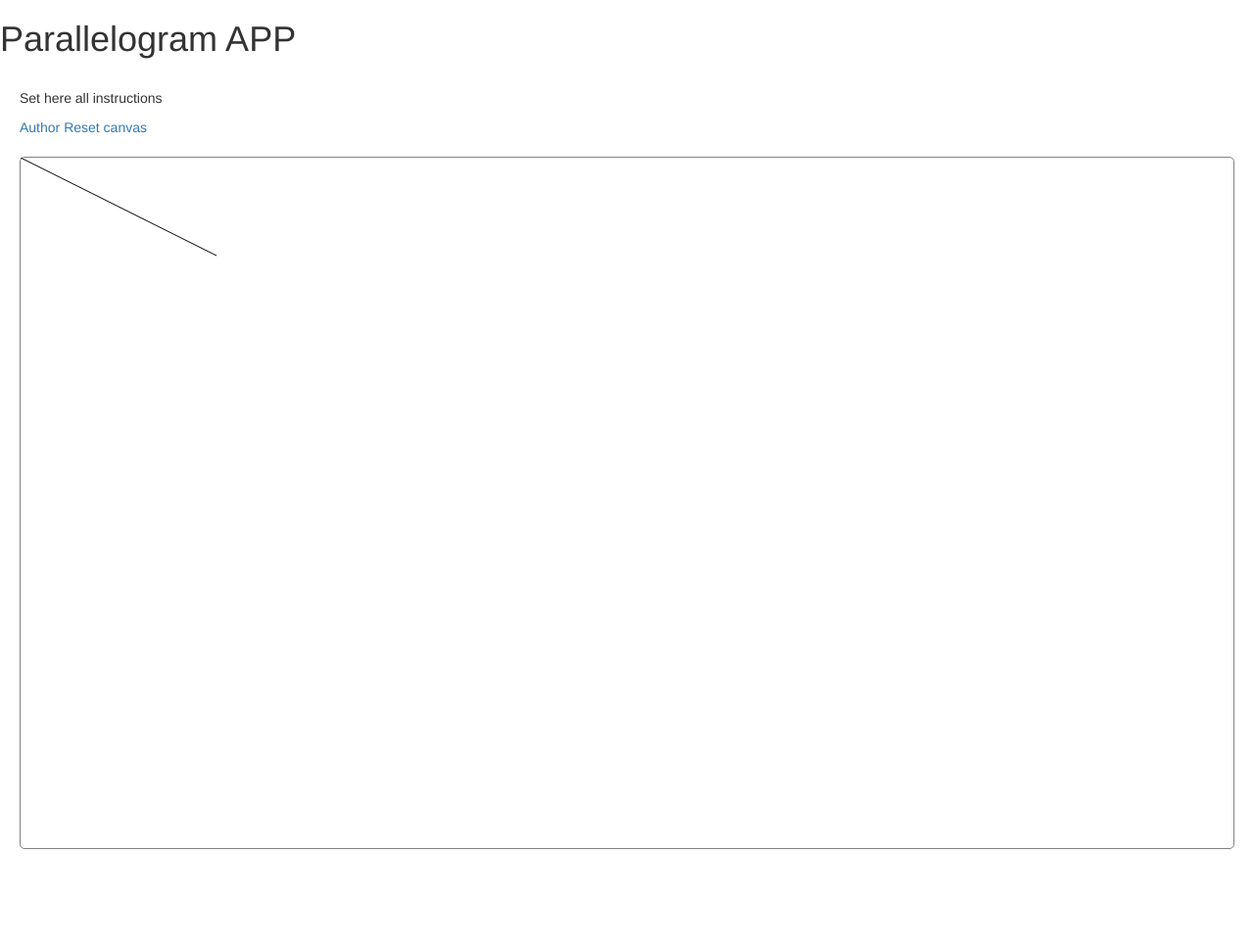
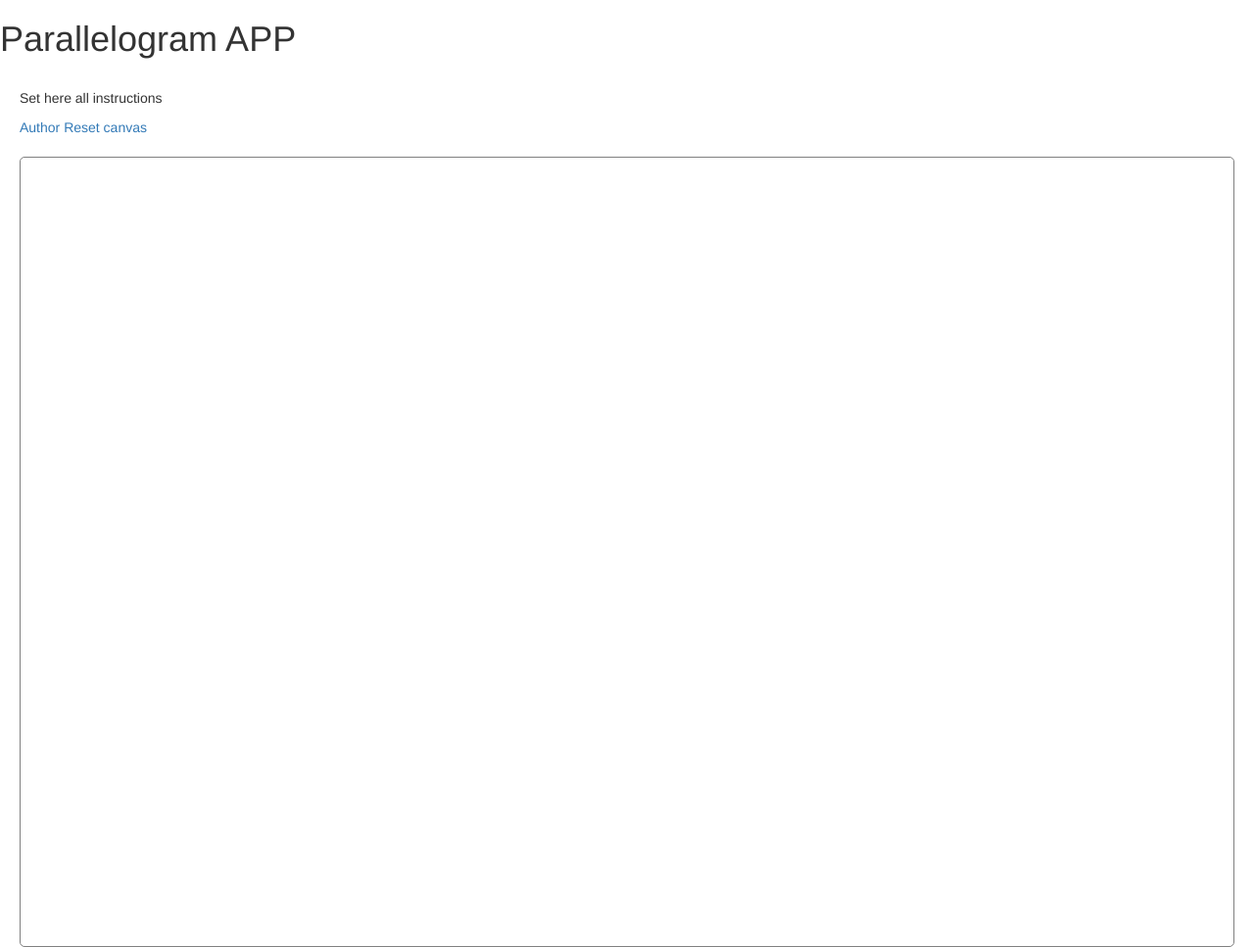
Before and after one commit to Millertaker/Parallelogram, a website built with webpack: page devsrv/index.html in a window 1280 px wide. Shown: the whole page at 98% size. Before the commit the page ends 887 px from the top, so only its background shows below. Built offline with nearby package versions, Linux system fonts and the light colour scheme.

Commit message:
Pre underscore

```diff
--- a/devsrv/index.html
+++ b/devsrv/index.html
@@ -22,7 +22,7 @@
     </div>
 
     <div class="canvas-wrapper">
-      <canvas id="canvas-holder" width="900" height="700" class="canvas-frame" style=""></canvas>
+      <canvas id="canvas-holder" class="canvas-frame" style=""></canvas>
     </div>
 
 
--- a/src/js/app.js
+++ b/src/js/app.js
@@ -1,10 +1,7 @@
 import canvas from './main/canvas';
 
-var myCanvas = canvas();
-
-
-var c = document.getElementById("canvas-holder");
-var ctx = c.getContext("2d");
-ctx.moveTo(0,0);
-ctx.lineTo(200,100);
-ctx.stroke();
+(function(){
+  var el = document.getElementById('canvas-holder');
+  var holder = el.closest('.canvas-wrapper');
+  canvas(el, holder);
+})();
--- a/src/js/main/canvas.js
+++ b/src/js/main/canvas.js
@@ -1,9 +1,12 @@
 
-const Canvas = function(config){
-
+const Canvas = function(el, holder){
+  var gl = el.getContext("webgl");
 
   const initElement = function(){
-    console.log('hola mundo');
+
+    el.height = 800;
+    el.width = holder.offsetWidth;
+
   };
 
 
```
Also changed, not shown: devsrv/js/app.min.js.
